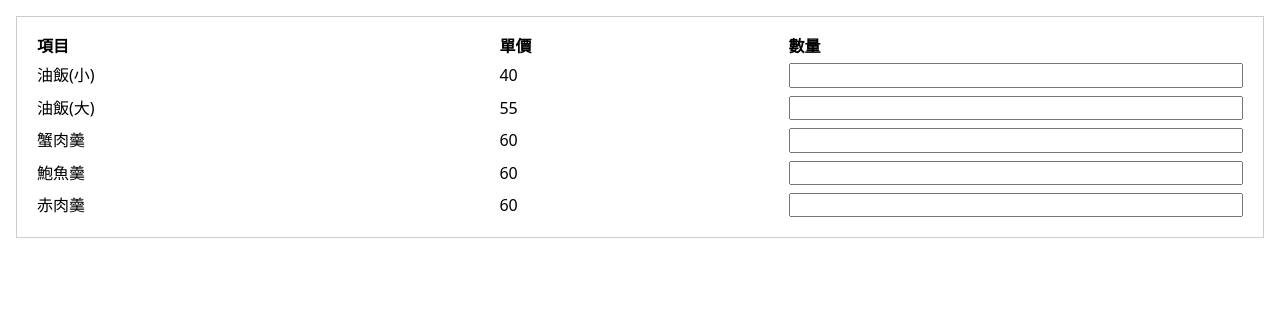
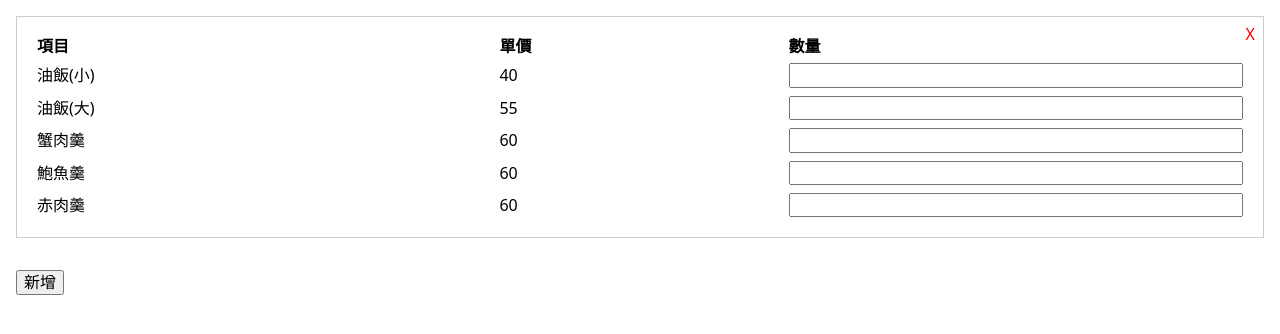
Before and after one commit to lfk29m/OilRice, a Vue app: page / in a window 1280 px wide. Shown: the top 334 px of the page. Built offline with nearby package versions, Linux system fonts and the light colour scheme.

Commit message:
新增、刪除

```diff
--- a/src/components/MenuTable.vue
+++ b/src/components/MenuTable.vue
@@ -6,11 +6,17 @@ import type { MenuItemType } from '@/types'
 const props = defineProps<Pick<MenuItemType, 'id'>>()
 
 const appStore = useAppStore()
+
 const menuItem = computed(() => appStore.menus.find((item) => item.id === props.id))
+
+const removeMenuItem = () => {
+  appStore.menus = appStore.menus.filter((item) => item.id !== props.id)
+}
 </script>
 
 <template>
   <section v-if="menuItem" class="menuTable">
+    <div class="menuTable__removeBtn" @click="removeMenuItem">X</div>
     <table>
       <thead>
         <tr>
@@ -32,8 +38,18 @@ const menuItem = computed(() => appStore.menus.find((item) => item.id === props.
 
 <style lang="scss" scoped>
 .menuTable {
+  position: relative;
   border: 1px solid #ccc;
   padding: 1rem;
+
+  &__removeBtn {
+    position: absolute;
+    top: 0;
+    right: 0;
+    padding: 0.5rem;
+    cursor: pointer;
+    color: #ff0000;
+  }
 
   table {
     width: 100%;
--- a/src/stores/app.ts
+++ b/src/stores/app.ts
@@ -6,14 +6,11 @@ import type { MenuItemType } from '@/types'
 export const useAppStore = defineStore('app', () => {
   const menus = ref<MenuItemType[]>([])
 
-  const initMenus = () => {
-    menus.value.push(createMenu())
+  const createMenu = () => {
+    const items = MENU_ITEM.map((item) => ({ ...item, count: null }))
+    const newMenuItem: MenuItemType = { id: Math.random().toString(), date: new Date(), items }
+    menus.value.push(newMenuItem)
   }
 
-  const createMenu = (): MenuItemType => {
-    const items = MENU_ITEM.map((item) => ({ ...item, count: null }))
-    return { id: Math.random().toString(), date: new Date(), items }
-  }
-
-  return { menus, initMenus, createMenu }
+  return { menus, createMenu }
 })
--- a/src/views/HomeView.vue
+++ b/src/views/HomeView.vue
@@ -6,13 +6,15 @@ import { onMounted } from 'vue'
 const appStore = useAppStore()
 
 onMounted(() => {
-  appStore.initMenus()
+  appStore.createMenu()
 })
 </script>
 
 <template>
   <main>
     <MenuTable v-for="menu in appStore.menus" :key="menu.id" :id="menu.id" class="menus" />
+
+    <button @click="appStore.createMenu">新增</button>
   </main>
 </template>
 
```
